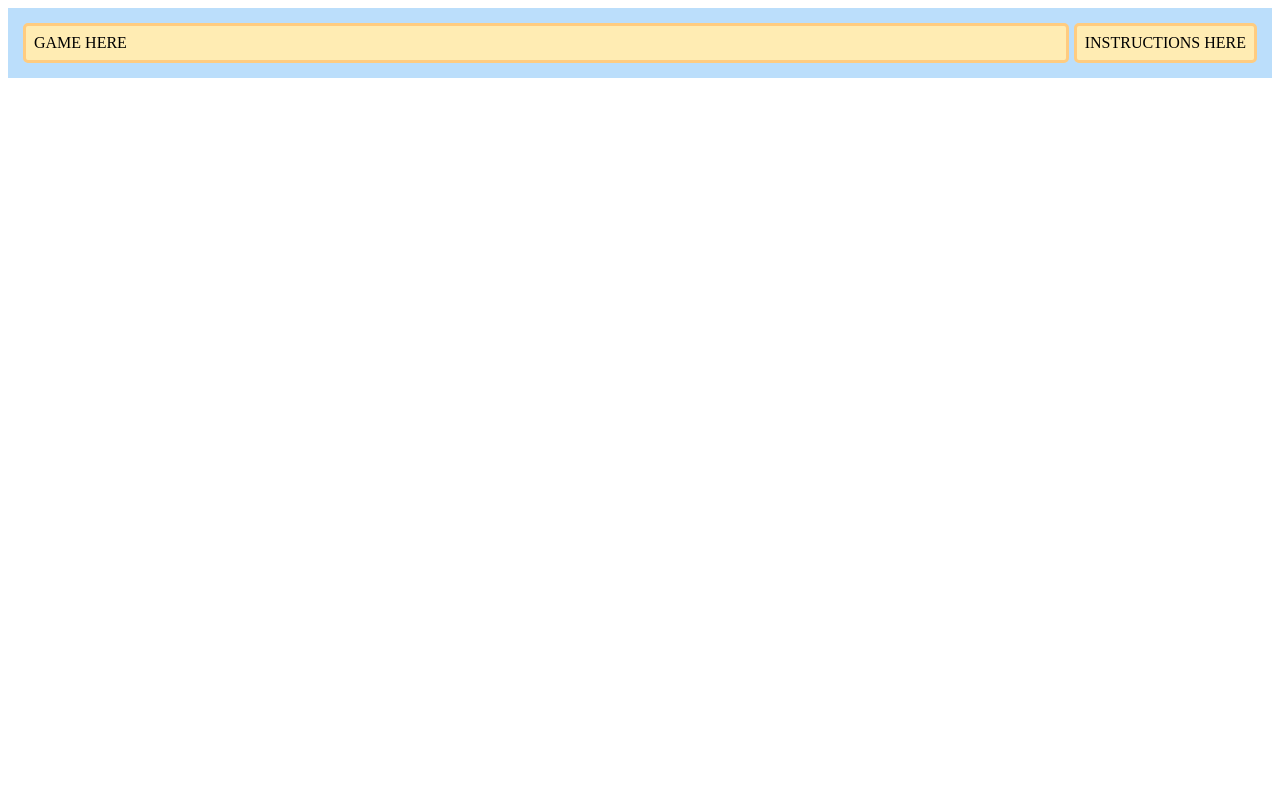
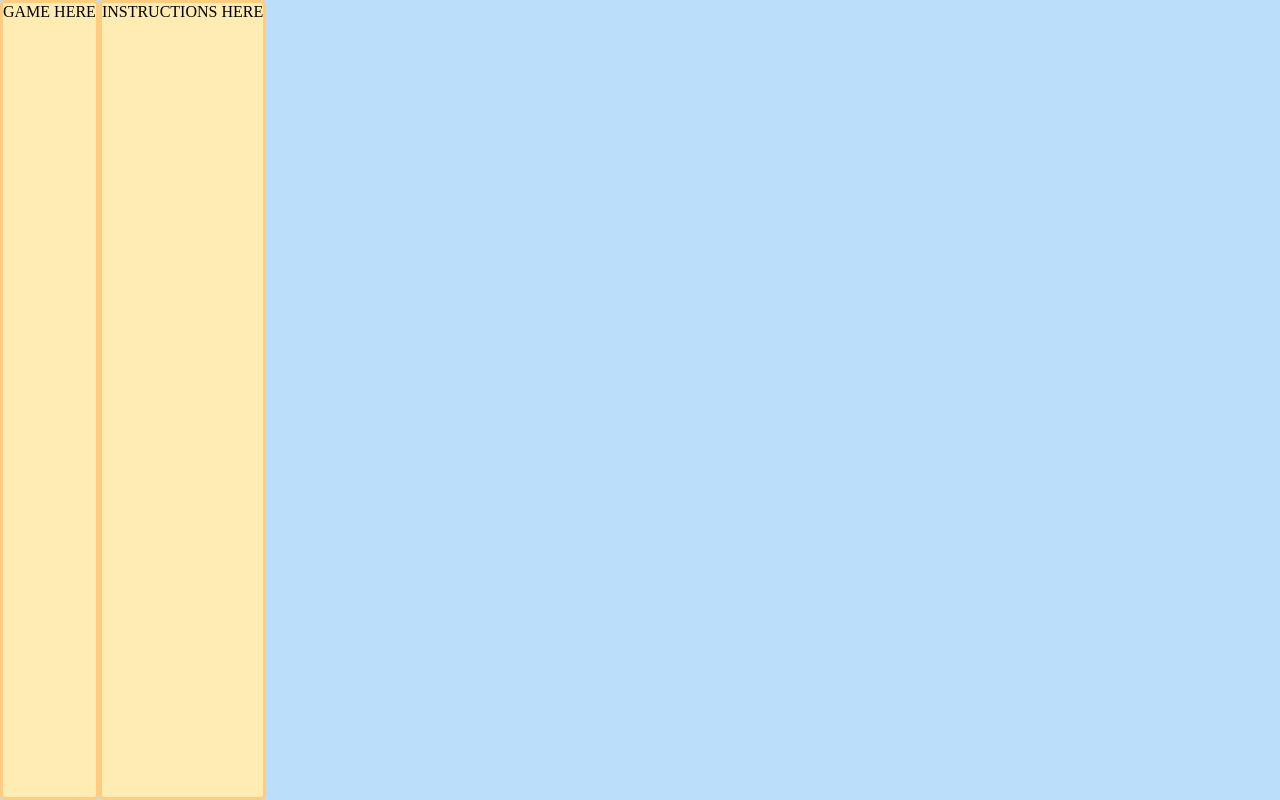
Before and after one commit to SarahK-coder/Game, a plain HTML site: page index.html in a window 1280 px wide. Drawn offline with Linux system fonts and the light colour scheme.

Commit message:
Added player div style

```diff
--- a/css/styles.css
+++ b/css/styles.css
@@ -1,3 +1,8 @@
+body {
+  padding: 0;
+  margin: 0;
+}
+
 .flex-container {
     display: flex;
     justify-content: flex-start;
@@ -7,28 +12,35 @@
     flex-wrap: nowrap;
     align-content: stretch;
     background-color: #bbdefb;
-    height: 100%;
-    padding: 15px;
-    gap: 5px;
+    height: 100vh;
+    padding: 0;
+    overflow: hidden;
   }
 
   .flex-container > div{
     background: #ffecb3;
     border: 3px solid #ffcc80;
     border-radius: 5px;
-    padding: 8px;
+    padding: 0;
+    align-self: stretch;
   }
 
-  .game {
+  #game {
     /* flex:1 1 auto; */
-    order:0;
-    flex-grow:1;
-    align-self:auto;
+    order: 0;
+    flex-grow: 1;
+    align-self: stretch;
   }
 
   .instructions {
     /* flex:0 1 auto; */
-    order:0;
-    flex-grow:0;
-    align-self:auto;
+    order: 0;
+    flex-grow: 0;
+    align-self: stretch;
   }
+
+  #player {
+      background-color: #ff9900;
+      border: 1px solid #000;
+      position: absolute;
+  }
```
